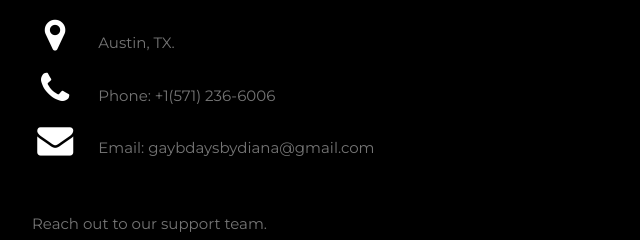
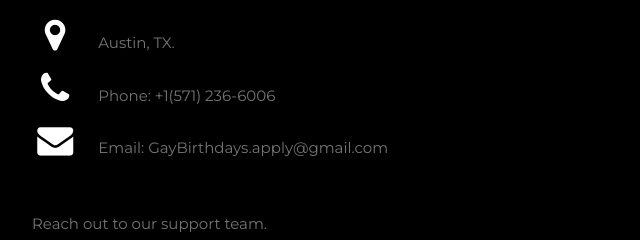
Before and after one commit to oh-thats-not/itsgivingheshewetheythemnonbinaryveganvegetarian, a plain HTML site: page contact.html in a window 1280 px wide. Shown: the part 860-1100 px from the top of the page, 178-818 px from the left. Drawn offline with nearby package versions, Linux system fonts and the light colour scheme.

Commit message:
Update contact.html

```diff
--- a/contact.html
+++ b/contact.html
@@ -74,7 +74,7 @@ body, h1,h2,h3,h4,h5,h6 {font-family: "Montserrat", sans-serif}
     <div class="w3-section">
       <p><i class="fa fa-map-marker fa-fw w3-text-white w3-xxlarge w3-margin-right"></i> Austin, TX.</p>
       <p><i class="fa fa-phone fa-fw w3-text-white w3-xxlarge w3-margin-right"></i> Phone: +1(571) 236-6006</p>
-      <p><i class="fa fa-envelope fa-fw w3-text-white w3-xxlarge w3-margin-right"> </i> Email: gaybdaysbydiana@gmail.com</p>
+      <p><i class="fa fa-envelope fa-fw w3-text-white w3-xxlarge w3-margin-right"> </i> Email: GayBirthdays.apply@gmail.com</p>
     </div><br>
     <p>Reach out to our support team.</p>
 
```
